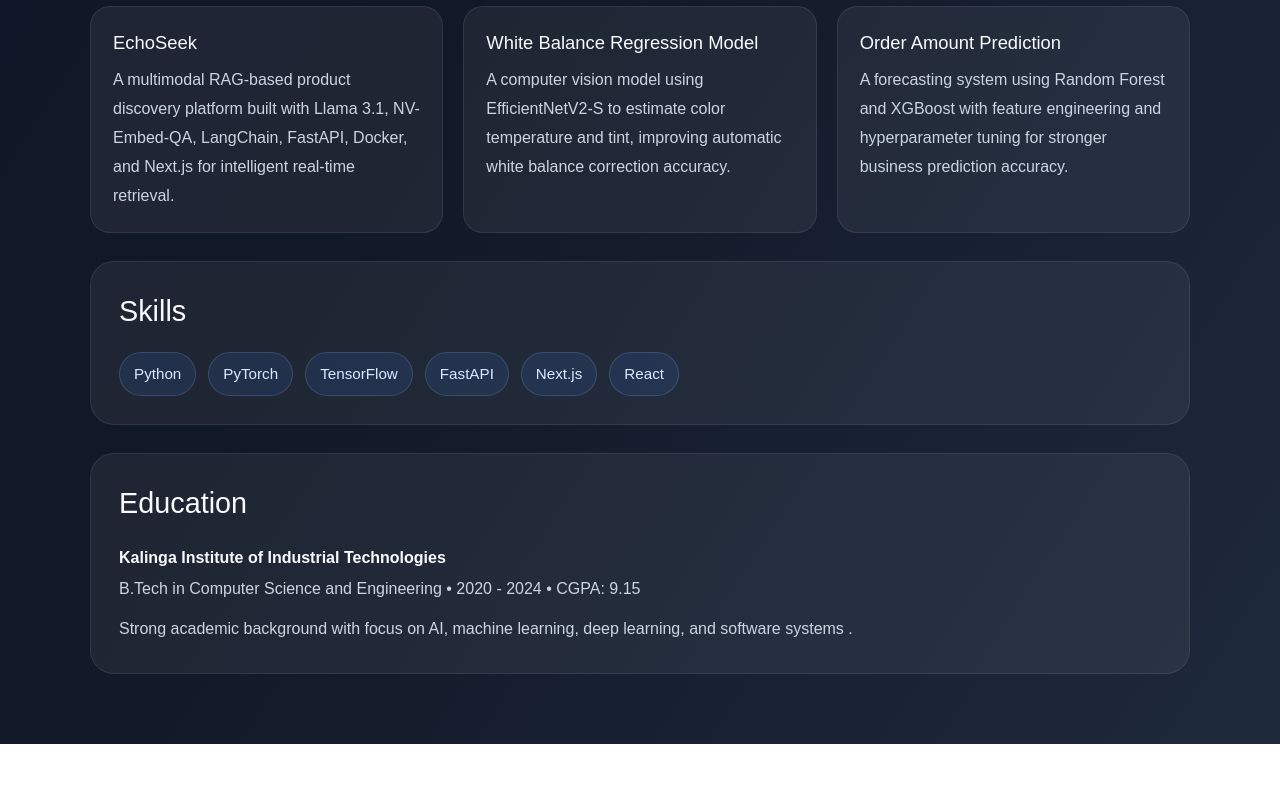
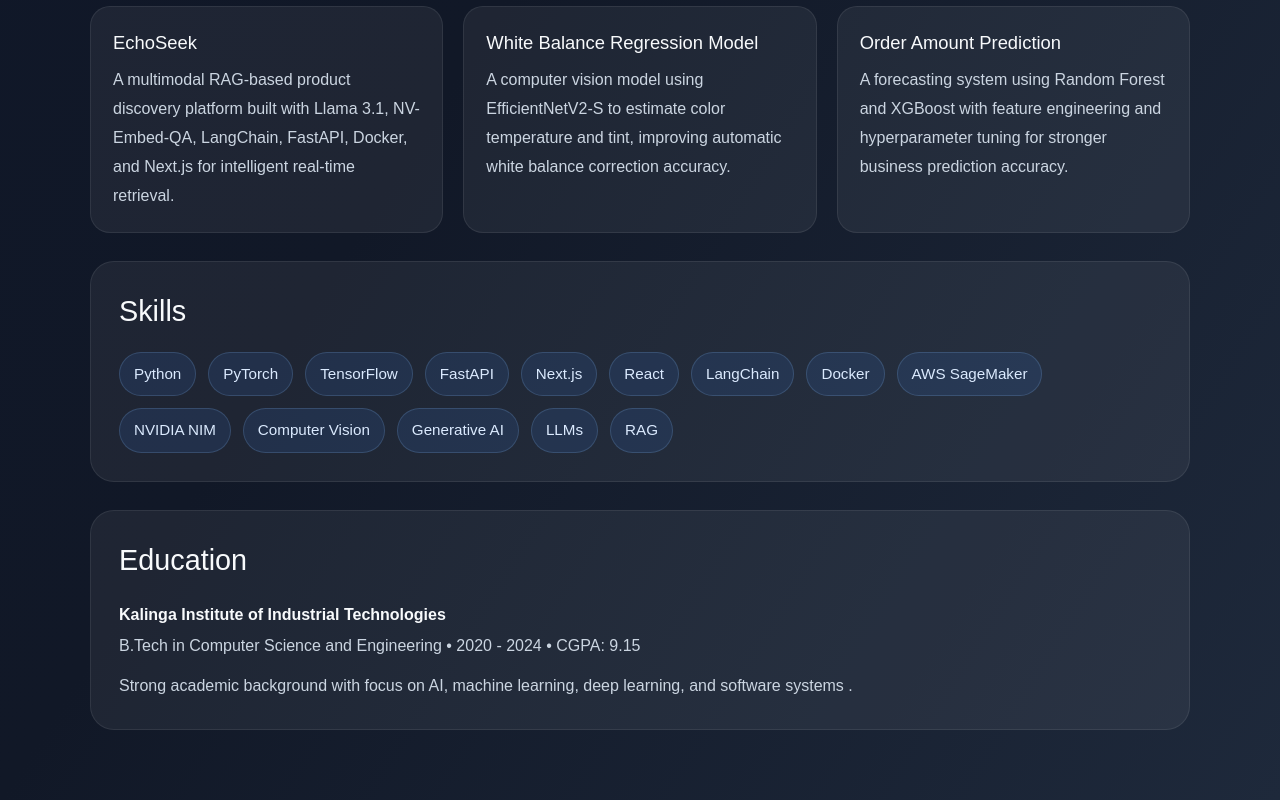
Before and after one commit to pratim4dasude/Personal_dashboard, a Next.js app: page / in a window 1280 px wide. Shown: the part 1234-2034 px from the top of the page. Before the commit the page ends 1978 px from the top, so only its background shows below. Built offline with nearby package versions, Linux system fonts and the light colour scheme.

Commit message:
minor update

```diff
--- a/app/page.tsx
+++ b/app/page.tsx
@@ -6,7 +6,14 @@ export default function Home() {
     "FastAPI",
     "Next.js",
     "React",
-
+    "LangChain",
+    "Docker",
+    "AWS SageMaker",
+    "NVIDIA NIM",
+    "Computer Vision",
+    "Generative AI",
+    "LLMs",
+    "RAG",
   ];
 
   const projects = [
```
